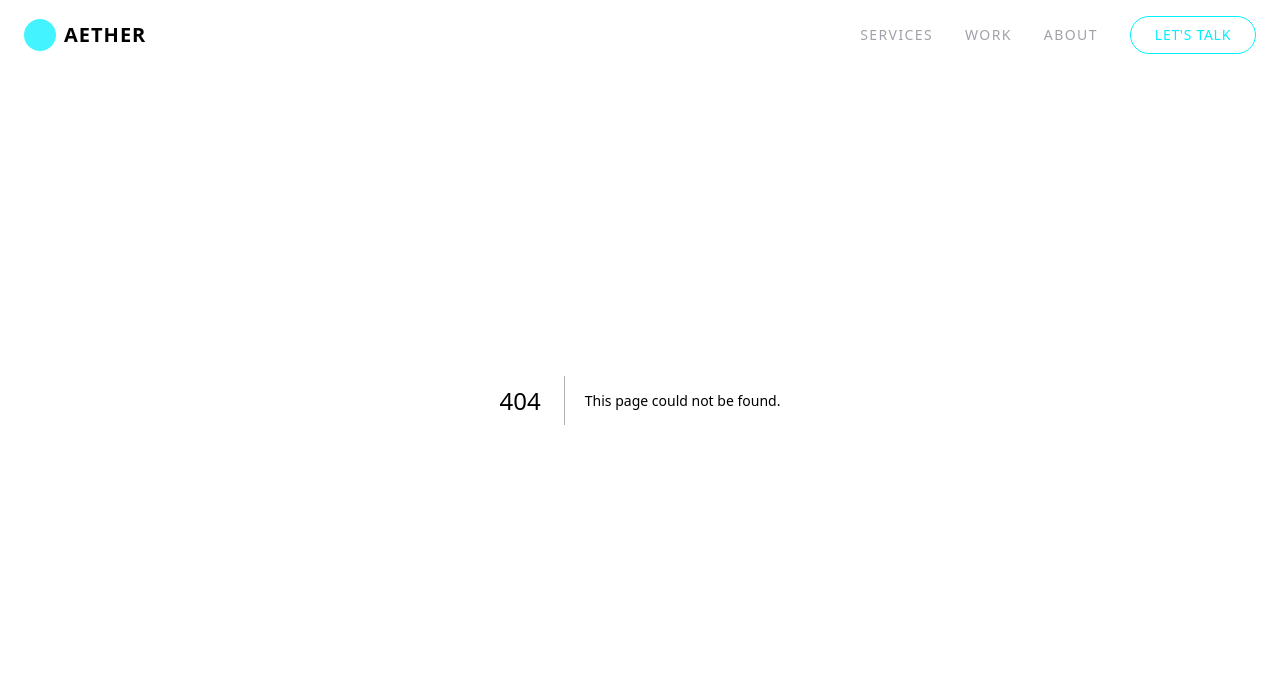
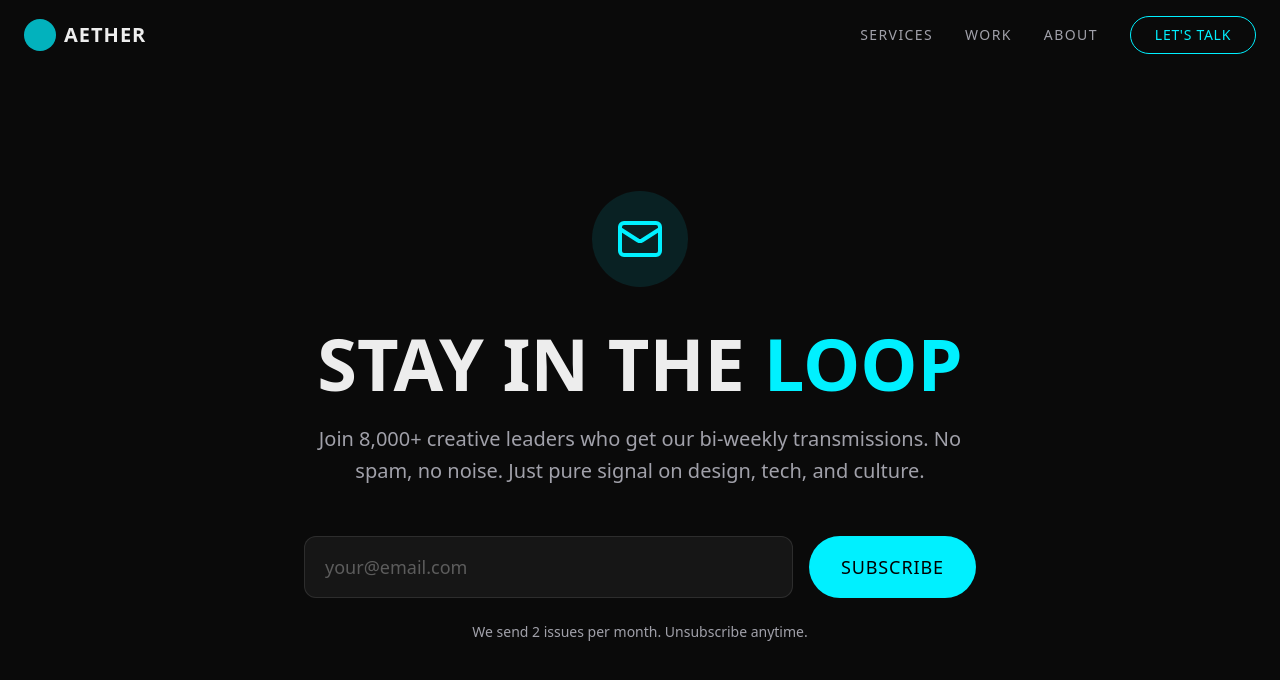
Before and after one commit to hanjiwon1108/aether, a Next.js app: page /newsletter in a window 1280 px wide. Before the commit this address had no page. Shown: the top 680 px of the page. Built offline with nearby package versions, Linux system fonts and the light colour scheme.

Commit message:
feat: newsletter page develop

```diff
--- /dev/null
+++ b/src/app/newsletter/page.tsx
@@ -0,0 +1,50 @@
+"use client";
+import { motion } from "framer-motion";
+import { useState } from "react";
+import Button from "@/shared/ui/Button";
+import { Mail, Check } from "lucide-react";
+
+export default function NewsletterPage() {
+  const [submitted, setSubmitted] = useState(false);
+  return (
+    <main className="pt-32 pb-24 px-4 md:px-8 flex items-center justify-center min-h-screen">
+      <div className="text-center max-w-2xl w-full">
+        <motion.div
+          initial={{ opacity: 0, scale: 0.8 }}
+          animate={{ opacity: 1, scale: 1 }}
+          transition={{ type: "spring", bounce: 0.4 }}
+          className="w-24 h-24 bg-primary/10 rounded-full flex items-center justify-center mx-auto mb-10"
+        >
+          <Mail className="w-12 h-12 text-primary" />
+        </motion.div>
+
+        <motion.div initial={{ opacity: 0, y: 20 }} animate={{ opacity: 1, y: 0 }} transition={{ duration: 0.8, delay: 0.1 }}>
+          <h1 className="text-5xl md:text-7xl font-bold font-display mb-6">
+            STAY IN THE <span className="text-primary">LOOP</span>
+          </h1>
+          <p className="text-xl text-muted-foreground mb-12 leading-relaxed">
+            Join 8,000+ creative leaders who get our bi-weekly transmissions. No spam, no noise. Just pure signal on design, tech, and culture.
+          </p>
+        </motion.div>
+
+        {!submitted ? (
+          <motion.div initial={{ opacity: 0, y: 20 }} animate={{ opacity: 1, y: 0 }} transition={{ duration: 0.8, delay: 0.2 }} className="flex flex-col sm:flex-row gap-4">
+            <input
+              type="email"
+              placeholder="your@email.com"
+              className="flex-grow bg-white/5 border border-white/10 rounded-xl px-5 py-4 text-white placeholder:text-white/30 focus:outline-none focus:border-primary/60 text-lg"
+            />
+            <Button onClick={() => setSubmitted(true)} className="px-8 py-4 text-lg whitespace-nowrap">Subscribe</Button>
+          </motion.div>
+        ) : (
+          <motion.div initial={{ opacity: 0, scale: 0.8 }} animate={{ opacity: 1, scale: 1 }} transition={{ type: "spring" }}
+            className="flex items-center justify-center gap-4 text-xl font-semibold text-green-400">
+            <Check className="w-8 h-8" />You&apos;re in! Welcome to the crew.
+          </motion.div>
+        )}
+
+        <p className="text-muted-foreground text-sm mt-6">We send 2 issues per month. Unsubscribe anytime.</p>
+      </div>
+    </main>
+  );
+}
```
